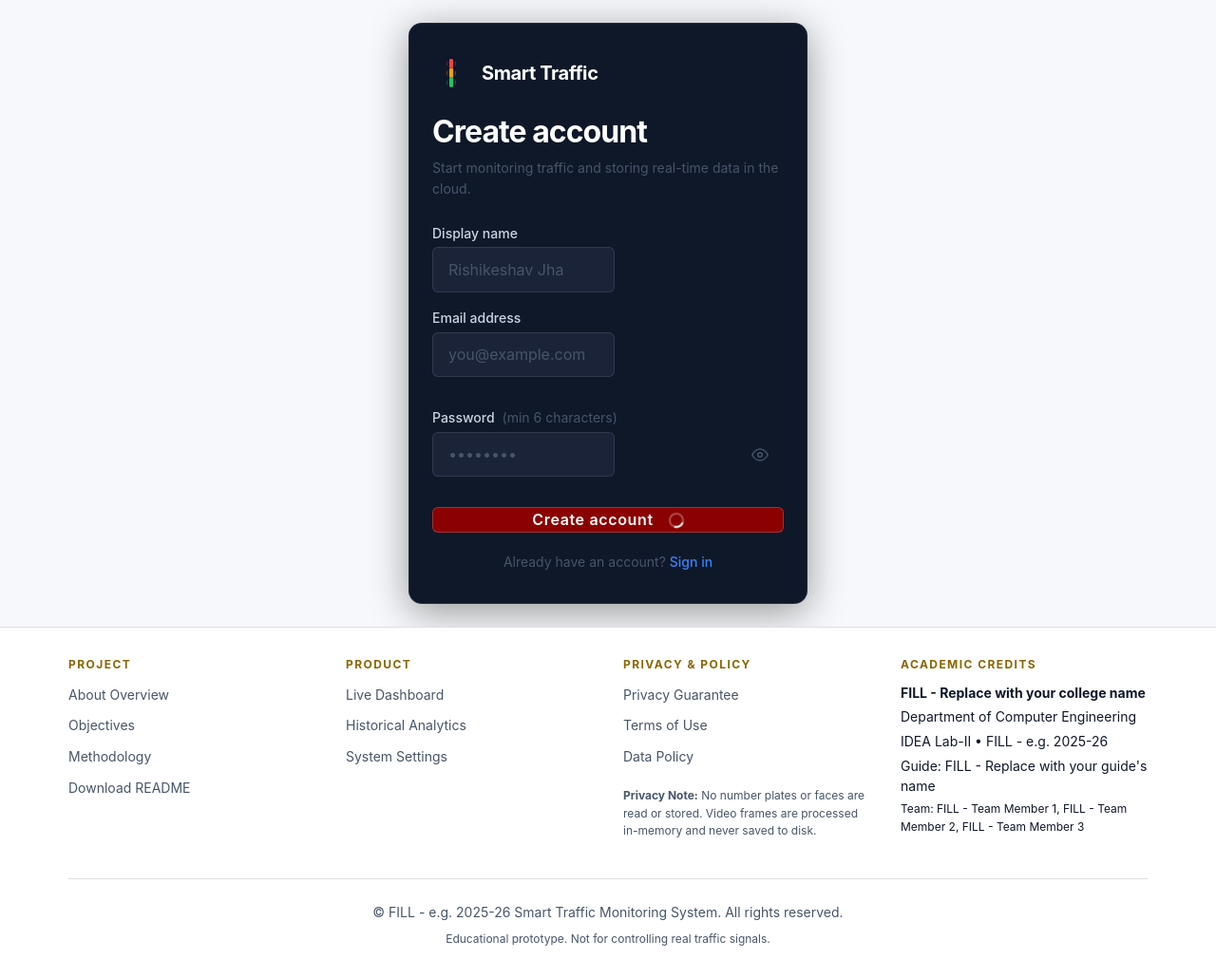
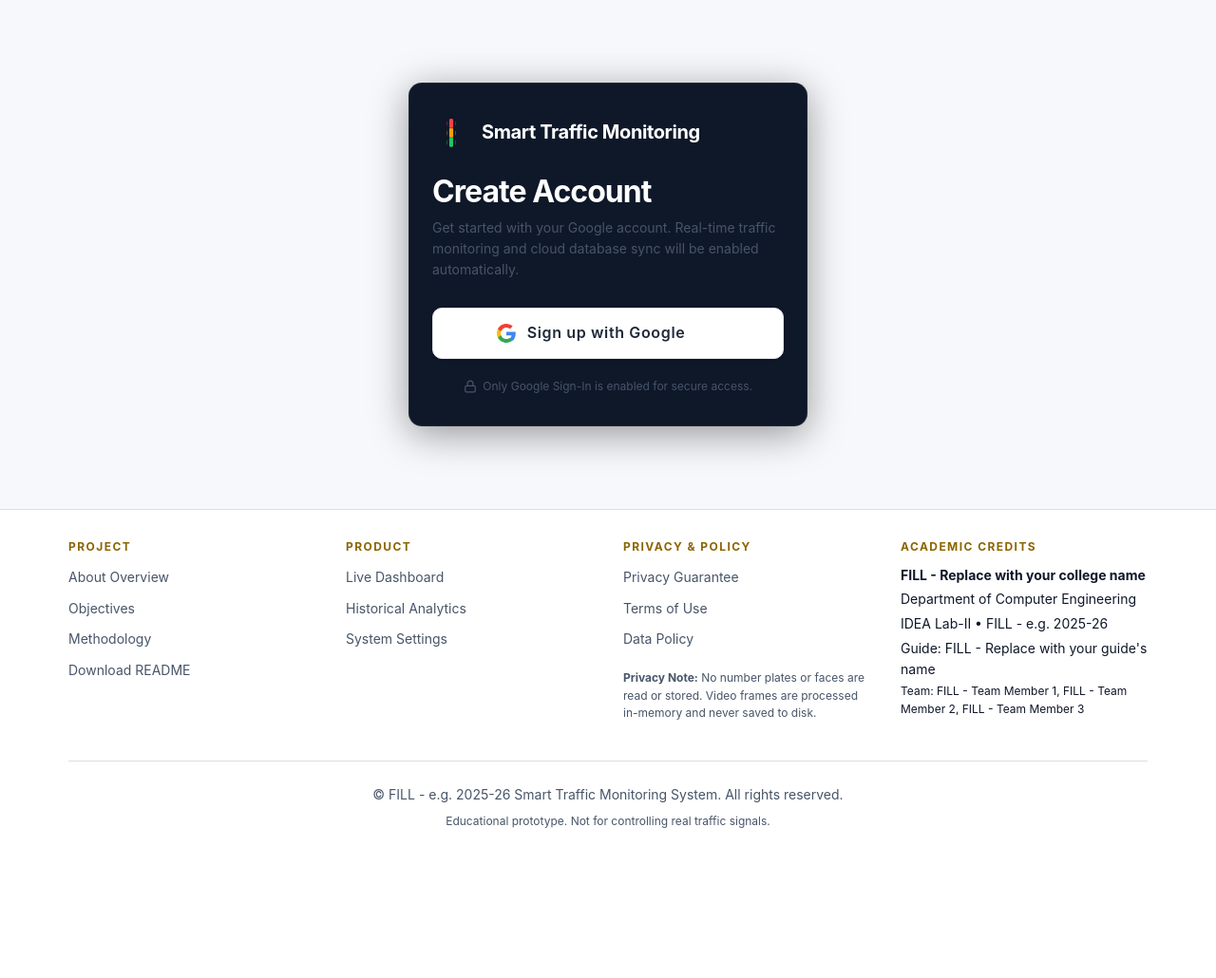
Before and after one commit to RishikeshavJha/Smart-trafic-monitaring-system, a Flask app: page /signup in a window 1280 px wide; the page is wider, and only the part inside the window is pictured. Shown: the part 61-1091 px from the top of that part at 95% size. After the commit the page ends 933 px from the top of that part, so only its background shows below. Run offline with Flask 3, Linux system fonts and the light colour scheme; some libraries are stand-ins or nearby versions; some web fonts are replaced.

Commit message:
feat(auth): set Google Sign-In as default root page and allow only Google authentication

```diff
--- a/app.py
+++ b/app.py
@@ -87,11 +87,12 @@ def _build_csp_header(app: Flask) -> str:
     """
     directives = {
         "default-src": "'self'",
-        "script-src": "'self' https://www.gstatic.com",
+        "script-src": "'self' https://www.gstatic.com https://apis.google.com",
         "style-src": "'self'",
         "font-src": "'self'",
-        "img-src": "'self' data: blob: https://*.googleusercontent.com",
-        "connect-src": "'self' https://*.firebaseio.com wss://*.firebaseio.com https://identitytoolkit.googleapis.com https://securetoken.googleapis.com https://*.googleapis.com",
+        "img-src": "'self' data: blob: https://*.googleusercontent.com https://lh3.googleusercontent.com https://*.gstatic.com",
+        "connect-src": "'self' https://*.firebaseio.com wss://*.firebaseio.com https://identitytoolkit.googleapis.com https://securetoken.googleapis.com https://*.googleapis.com https://accounts.google.com",
+        "frame-src": "'self' https://*.firebaseapp.com https://accounts.google.com",
         "media-src": "'self' blob:",
         "object-src": "'none'",
         "frame-ancestors": "'none'",
--- a/routes/pages.py
+++ b/routes/pages.py
@@ -28,11 +28,17 @@ pages_bp = Blueprint("pages", __name__)
 
 @pages_bp.route("/")
 def index():
-    """Render the landing page.
+    """First page when opening the website – serves Google Login.
 
-    Passes no extra context beyond what the template context processor
-    already injects (g.project).
+    Once authenticated with Google, users are automatically directed to /dashboard.
+    The landing overview remains accessible at /landing.
     """
+    return render_template("login.html")
+
+
+@pages_bp.route("/landing")
+def landing():
+    """Render the project overview / landing page."""
     return render_template("index.html")
 
 
--- a/static/css/auth.css
+++ b/static/css/auth.css
@@ -238,3 +238,61 @@
   background: #ef4444;
   animation: none;
 }
+
+/* ── Google Sign-In Button & Container ── */
+.auth-google-container {
+  display: flex;
+  flex-direction: column;
+  gap: 1rem;
+  margin: 1.75rem 0 1rem;
+}
+
+.btn-google {
+  display: inline-flex;
+  align-items: center;
+  justify-content: center;
+  gap: 0.75rem;
+  width: 100%;
+  background: #ffffff;
+  color: #1f2937;
+  font-family: inherit;
+  font-size: 1rem;
+  font-weight: 600;
+  padding: 0.85rem 1.25rem;
+  border-radius: 10px;
+  border: 1px solid #e5e7eb;
+  cursor: pointer;
+  transition: background-color 0.15s ease, transform 0.1s ease, box-shadow 0.15s ease;
+  box-shadow: 0 1px 3px rgba(0, 0, 0, 0.12), 0 1px 2px rgba(0, 0, 0, 0.08);
+}
+
+.btn-google:hover {
+  background: #f9fafb;
+  box-shadow: 0 4px 6px -1px rgba(0, 0, 0, 0.15), 0 2px 4px -1px rgba(0, 0, 0, 0.1);
+  transform: translateY(-1px);
+}
+
+.btn-google:active {
+  transform: translateY(0);
+}
+
+.btn-google:disabled {
+  opacity: 0.65;
+  cursor: not-allowed;
+  transform: none;
+}
+
+.google-icon {
+  flex-shrink: 0;
+}
+
+.auth-security-note {
+  display: flex;
+  align-items: center;
+  justify-content: center;
+  gap: 0.4rem;
+  font-size: 0.75rem;
+  color: var(--text-muted, #94a3b8);
+  margin-top: 1.25rem;
+  text-align: center;
+}
--- a/static/js/modules/firebase-auth.js
+++ b/static/js/modules/firebase-auth.js
@@ -1,70 +1,48 @@
 /**
  * static/js/modules/firebase-auth.js
- * Firebase Authentication – login, signup, logout, and auth-state observer.
+ * Firebase Authentication – Google Sign-In, logout, and auth-state observer.
  *
  * Exports:
- *   signUp(email, password, displayName)  → Promise<UserCredential>
- *   signIn(email, password)               → Promise<UserCredential>
+ *   signInWithGoogle()                    → Promise<UserCredential>
  *   signOut()                             → Promise<void>
  *   onAuthChange(callback)                → unsubscribe function
  *   getCurrentUser()                      → User | null
  */
 
 import {
-  createUserWithEmailAndPassword,
-  signInWithEmailAndPassword,
+  GoogleAuthProvider,
+  signInWithPopup,
   signOut as firebaseSignOut,
   onAuthStateChanged,
-  updateProfile,
 } from "https://www.gstatic.com/firebasejs/11.0.2/firebase-auth.js";
 
 import { auth } from "./firebase-config.js";
 
+const googleProvider = new GoogleAuthProvider();
+googleProvider.setCustomParameters({ prompt: "select_account" });
+
 /** Map Firebase auth error codes to friendly messages. */
 function friendlyError(code) {
   const map = {
-    "auth/email-already-in-use":    "An account with this email already exists.",
-    "auth/invalid-email":           "Please enter a valid email address.",
-    "auth/weak-password":           "Password must be at least 6 characters.",
-    "auth/user-not-found":          "No account found with this email.",
-    "auth/wrong-password":          "Incorrect password. Please try again.",
-    "auth/too-many-requests":       "Too many attempts. Please wait a moment.",
-    "auth/network-request-failed":  "Network error. Check your connection.",
-    "auth/invalid-credential":      "Invalid credentials. Please try again.",
+    "auth/popup-closed-by-user":   "Sign-in was cancelled.",
+    "auth/popup-blocked":          "Sign-in popup was blocked by your browser. Please allow popups.",
+    "auth/cancelled-popup-request": "Sign-in request was replaced by another popup.",
+    "auth/network-request-failed": "Network error. Please check your connection.",
+    "auth/operation-not-allowed":  "Google sign-in is not enabled in Firebase Console.",
+    "auth/unauthorized-domain":    "This domain is not authorized in Firebase Console.",
   };
   return map[code] || "Authentication failed. Please try again.";
 }
 
 /**
- * Register a new user with email + password.
- * @param {string} email
- * @param {string} password
- * @param {string} [displayName]
+ * Sign in or sign up with Google popup.
  * @returns {Promise<import("firebase/auth").UserCredential>}
  */
-export async function signUp(email, password, displayName = "") {
+export async function signInWithGoogle() {
   try {
-    const credential = await createUserWithEmailAndPassword(auth, email, password);
-    if (displayName.trim()) {
-      await updateProfile(credential.user, { displayName: displayName.trim() });
-    }
-    return credential;
+    return await signInWithPopup(auth, googleProvider);
   } catch (err) {
-    throw new Error(friendlyError(err.code));
-  }
-}
-
-/**
- * Sign in an existing user with email + password.
- * @param {string} email
- * @param {string} password
- * @returns {Promise<import("firebase/auth").UserCredential>}
- */
-export async function signIn(email, password) {
-  try {
-    return await signInWithEmailAndPassword(auth, email, password);
-  } catch (err) {
-    throw new Error(friendlyError(err.code));
+    throw new Error(friendlyError(err.code) || err.message);
   }
 }
 
--- a/static/js/pages/signup.js
+++ b/static/js/pages/signup.js
@@ -1,64 +1,50 @@
 /**
  * static/js/pages/signup.js
- * Handles the signup page form submission with Firebase Authentication.
+ * Redirects or initiates Google Sign-In.
  */
 
-import { signUp, onAuthChange } from "../modules/firebase-auth.js";
+import { signInWithGoogle, onAuthChange } from "../modules/firebase-auth.js";
 
-const form   = document.getElementById("signup-form");
-const btn    = document.getElementById("signup-btn");
-const msgBox = document.getElementById("auth-message");
+const googleBtn = document.getElementById("google-signup-btn") || document.getElementById("google-login-btn");
+const msgBox    = document.getElementById("auth-message");
 
-/** Redirect if already signed in */
 onAuthChange((user) => {
-  if (user) window.location.href = "/dashboard";
+  if (user) {
+    window.location.href = "/dashboard";
+  }
 });
 
 function showMessage(text, isError = true) {
+  if (!msgBox) return;
   msgBox.textContent = text;
   msgBox.className   = `auth-message ${isError ? "auth-message--error" : "auth-message--success"}`;
   msgBox.hidden      = false;
 }
 
 function setLoading(loading) {
-  btn.disabled = loading;
-  btn.querySelector(".btn-label").textContent = loading ? "Creating…" : "Create account";
-  btn.querySelector(".btn-spinner").hidden     = !loading;
+  if (!googleBtn) return;
+  googleBtn.disabled = loading;
+  const label = googleBtn.querySelector(".btn-label");
+  const spinner = googleBtn.querySelector(".btn-spinner");
+  if (label) label.textContent = loading ? "Connecting with Google…" : "Sign up with Google";
+  if (spinner) spinner.hidden = !loading;
 }
 
-form.addEventListener("submit", async (e) => {
-  e.preventDefault();
-  msgBox.hidden = true;
+if (googleBtn) {
+  googleBtn.addEventListener("click", async () => {
+    if (msgBox) msgBox.hidden = true;
+    setLoading(true);
 
-  const name     = document.getElementById("signup-name").value.trim();
-  const email    = document.getElementById("signup-email").value.trim();
-  const password = document.getElementById("signup-password").value;
-
-  if (!email || !password) {
-    showMessage("Email and password are required.");
-    return;
-  }
-  if (password.length < 6) {
-    showMessage("Password must be at least 6 characters.");
-    return;
-  }
-
-  setLoading(true);
-  try {
-    await signUp(email, password, name);
-    showMessage("Account created! Redirecting to dashboard…", false);
-    setTimeout(() => { window.location.href = "/dashboard"; }, 1000);
-  } catch (err) {
-    showMessage(err.message);
-  } finally {
-    setLoading(false);
-  }
-});
-
-/** Toggle password visibility */
-document.querySelectorAll(".input-eye").forEach((btn) => {
-  btn.addEventListener("click", () => {
-    const input = document.getElementById(btn.dataset.target);
-    input.type  = input.type === "password" ? "text" : "password";
+    try {
+      const result = await signInWithGoogle();
+      showMessage(`Welcome, ${result.user.displayName || result.user.email}! Redirecting…`, false);
+      setTimeout(() => {
+        window.location.href = "/dashboard";
+      }, 600);
+    } catch (err) {
+      showMessage(err.message, true);
+    } finally {
+      setLoading(false);
+    }
   });
-});
+}
--- a/templates/signup.html
+++ b/templates/signup.html
@@ -1,7 +1,7 @@
 {% extends "base.html" %}
 
 {% block title %}Sign Up – Smart Traffic Monitoring System{% endblock %}
-{% block description %}Create an account to access the Smart Traffic Monitoring System.{% endblock %}
+{% block description %}Create your account using Google to access the Smart Traffic Monitoring System.{% endblock %}
 
 {% block extra_head %}
 <link rel="stylesheet" href="{{ url_for('static', filename='css/auth.css') }}">
@@ -11,7 +11,6 @@
 <section class="auth-page">
   <div class="auth-card">
 
-    <!-- Logo / Brand -->
     <div class="auth-brand">
       <svg width="40" height="40" viewBox="0 0 24 24" fill="none" aria-hidden="true">
         <circle cx="12" cy="6"  r="3" fill="#ef4444"/>
@@ -19,68 +18,34 @@
         <circle cx="12" cy="18" r="3" fill="#22c55e"/>
         <rect x="10" y="2"  width="4" height="20" rx="2" fill="none" stroke="currentColor" stroke-width="1.5"/>
       </svg>
-      <span class="auth-brand-name">Smart Traffic</span>
+      <span class="auth-brand-name">Smart Traffic Monitoring</span>
     </div>
 
-    <h1 class="auth-title">Create account</h1>
-    <p class="auth-subtitle">Start monitoring traffic and storing real-time data in the cloud.</p>
+    <h1 class="auth-title">Create Account</h1>
+    <p class="auth-subtitle">Get started with your Google account. Real-time traffic monitoring and cloud database sync will be enabled automatically.</p>
 
     <div id="auth-message" class="auth-message" role="alert" aria-live="polite" hidden></div>
 
-    <!-- Signup Form -->
-    <form id="signup-form" class="auth-form" novalidate>
-      <div class="form-group">
-        <label for="signup-name" class="form-label">Display name</label>
-        <input
-          id="signup-name"
-          type="text"
-          class="form-input"
-          placeholder="Rishikeshav Jha"
-          autocomplete="name"
-        >
-      </div>
-
-      <div class="form-group">
-        <label for="signup-email" class="form-label">Email address</label>
-        <input
-          id="signup-email"
-          type="email"
-          class="form-input"
-          placeholder="you@example.com"
-          autocomplete="email"
-          required
-        >
-        <span class="form-error" id="signup-email-error"></span>
-      </div>
-
-      <div class="form-group">
-        <label for="signup-password" class="form-label">Password <small>(min 6 characters)</small></label>
-        <div class="input-wrap">
-          <input
-            id="signup-password"
-            type="password"
-            class="form-input"
-            placeholder="••••••••"
-            autocomplete="new-password"
-            required
-          >
-          <button type="button" class="input-eye" aria-label="Toggle password visibility" data-target="signup-password">
-            <svg width="18" height="18" viewBox="0 0 24 24" fill="none" stroke="currentColor" stroke-width="2"><path d="M1 12s4-8 11-8 11 8 11 8-4 8-11 8-11-8-11-8z"/><circle cx="12" cy="12" r="3"/></svg>
-          </button>
-        </div>
-        <span class="form-error" id="signup-password-error"></span>
-      </div>
-
-      <button type="submit" class="btn btn--primary btn--full" id="signup-btn">
-        <span class="btn-label">Create account</span>
+    <div class="auth-google-container">
+      <button type="button" class="btn btn-google" id="google-signup-btn">
+        <svg class="google-icon" width="20" height="20" viewBox="0 0 24 24">
+          <path fill="#4285F4" d="M23.745 12.27c0-.7-.06-1.4-.19-2.07H12v4.51h6.6c-.29 1.52-1.14 2.8-2.4 3.66v3.05h3.88c2.27-2.09 3.66-5.17 3.66-9.15z"/>
+          <path fill="#34A853" d="M12 24c3.24 0 5.95-1.08 7.93-2.91l-3.88-3.05c-1.08.72-2.45 1.16-4.05 1.16-3.12 0-5.77-2.1-6.72-4.93H1.25v3.15C3.26 21.36 7.34 24 12 24z"/>
+          <path fill="#FBBC05" d="M5.28 14.27c-.25-.72-.38-1.49-.38-2.27s.13-1.55.38-2.27V6.58H1.25C.45 8.18 0 9.98 0 12s.45 3.82 1.25 5.42l4.03-3.15z"/>
+          <path fill="#EA4335" d="M12 4.75c1.77 0 3.35.61 4.6 1.8l3.42-3.42C17.95 1.19 15.24 0 12 0 7.34 0 3.26 2.64 1.25 6.58l4.03 3.15c.95-2.83 3.6-4.98 6.72-4.98z"/>
+        </svg>
+        <span class="btn-label">Sign up with Google</span>
         <span class="btn-spinner" hidden aria-hidden="true"></span>
       </button>
-    </form>
+    </div>
 
-    <p class="auth-switch">
-      Already have an account?
-      <a href="{{ url_for('pages.login') }}" class="auth-link">Sign in</a>
-    </p>
+    <div class="auth-security-note">
+      <svg width="14" height="14" viewBox="0 0 24 24" fill="none" stroke="currentColor" stroke-width="2">
+        <rect x="3" y="11" width="18" height="11" rx="2" ry="2"/>
+        <path d="M7 11V7a5 5 0 0 1 10 0v4"/>
+      </svg>
+      <span>Only Google Sign-In is enabled for secure access.</span>
+    </div>
 
   </div>
 </section>
```
Also changed, not shown: static/js/pages/login.js (+31 -42 lines), templates/login.html (+24 -46 lines), tests/test_smoke.py (+2 -2 lines).
